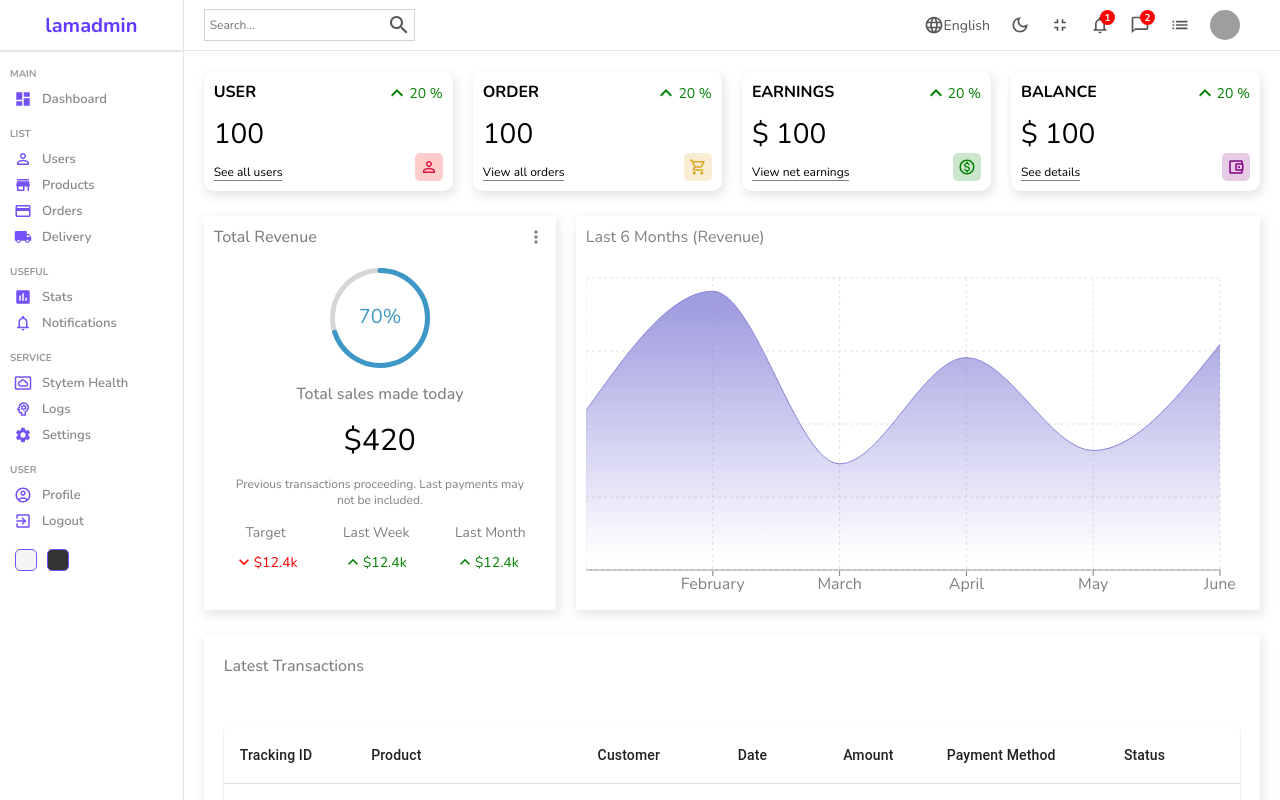
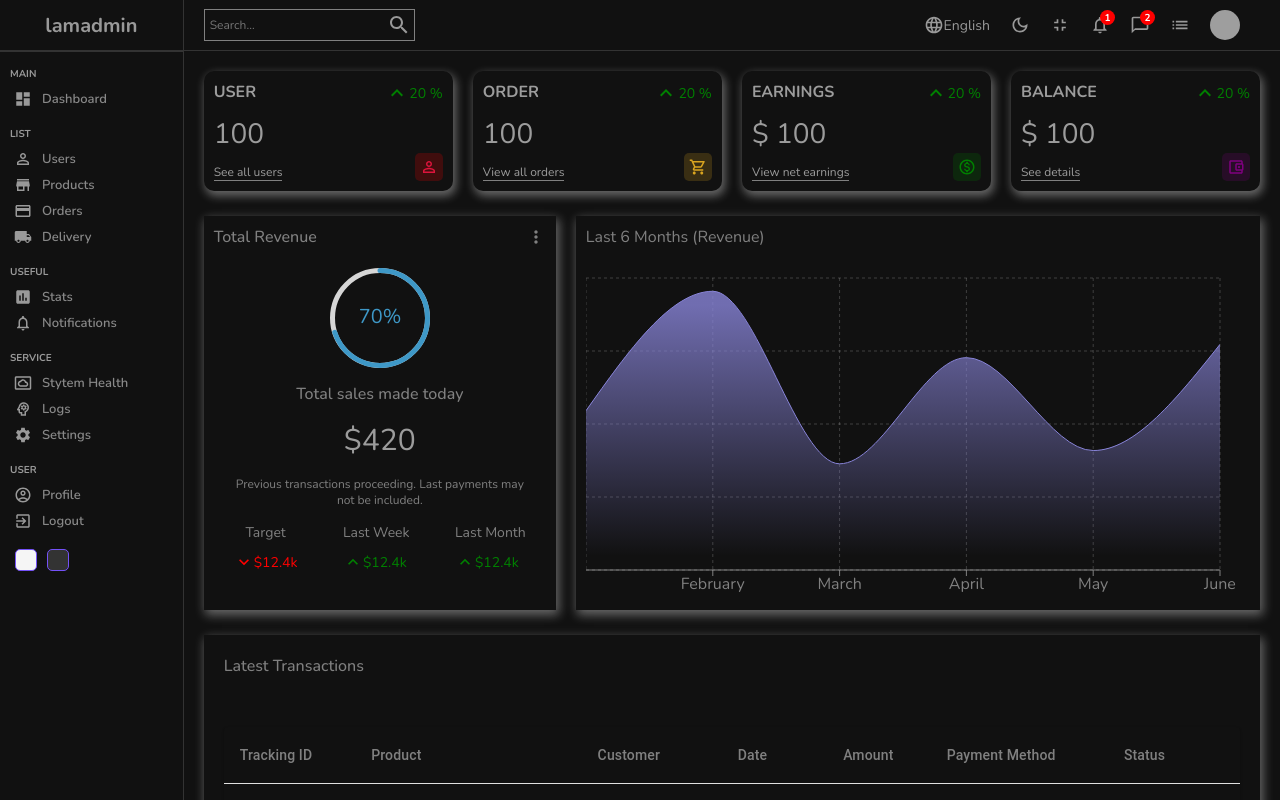
Before and after one commit to papunmohanty/react-admin-dashboard, a React (Create React App) app: page / in a window 1280 px wide. Shown: the top 800 px of the page. Built offline with nearby package versions, Linux system fonts and the light colour scheme; grey boxes are pictures that could not be loaded.

Commit message:
Add Dark Mode Theme

```diff
--- a/src/App.js
+++ b/src/App.js
@@ -1,17 +1,14 @@
-import Home from "./pages/home/Home"
-import Login from "./pages/login/Login"
-import List from "./pages/list/List"
-import Single from "./pages/single/Single"
-import New from "./pages/new/New"
-import {
-  BrowserRouter,
-  Routes,
-  Route,
-} from "react-router-dom";
+import Home from "./pages/home/Home";
+import Login from "./pages/login/Login";
+import List from "./pages/list/List";
+import Single from "./pages/single/Single";
+import New from "./pages/new/New";
+import { BrowserRouter, Routes, Route } from "react-router-dom";
+import "./style/dark.scss";
 
 function App() {
   return (
-    <div className="App">
+    <div className="app dark">
       <BrowserRouter>
         <Routes>
           <Route path="/">
--- a/src/components/datatable/Datatable.jsx
+++ b/src/components/datatable/Datatable.jsx
@@ -13,7 +13,7 @@ const Datatable = () => {
       renderCell: () => {
         return (
           <div className="cellAction">
-            <Link to="/users/test" style={{ testDecoration: "none" }}>
+            <Link to="/users/test" style={{ textDecoration: "none" }}>
               <div className="viewButton">View</div>
             </Link>
             <div className="deleteButton">Delete</div>
@@ -32,6 +32,7 @@ const Datatable = () => {
         </Link>
       </div>
       <DataGrid
+        className="datagrid"
         rows={userRows}
         columns={userColumns.concat(actionColumn)}
         pageSize={9}
--- /dev/null
+++ b/src/style/dark.scss
@@ -0,0 +1,70 @@
+.app.dark {
+  background-color: #111;
+  color: rgb(156, 156, 156);
+
+  .chartGrid {
+    stroke: rgba(228, 228, 228, 0.219);
+  }
+
+  .table {
+    background-color: #111;
+
+    .tableCell {
+      color: grey;
+    }
+  }
+
+  .navbar {
+    color: #999;
+    border-color: #333;
+
+    .search {
+      border-color: grey;
+    }
+  }
+
+  .sidebar {
+    background-color: #111;
+    border-color: #333;
+
+    .top {
+      .logo {
+        color: #999;
+      }
+    }
+
+    hr {
+      border-color: #333;
+    }
+
+    ul {
+      li {
+        &:hover {
+          background-color: #333;
+        }
+
+        .icon {
+          color: #999;
+        }
+      }
+    }
+  }
+
+  .datatable {
+    .datagrid {
+      color: grey;
+      border: none;
+
+      .viewButton,
+      .deleteButton,
+      .cellWithStatus {
+        color: grey;
+        border: none;
+      }
+    }
+  }
+
+  input {
+    background-color: transparent;
+  }
+}
```
